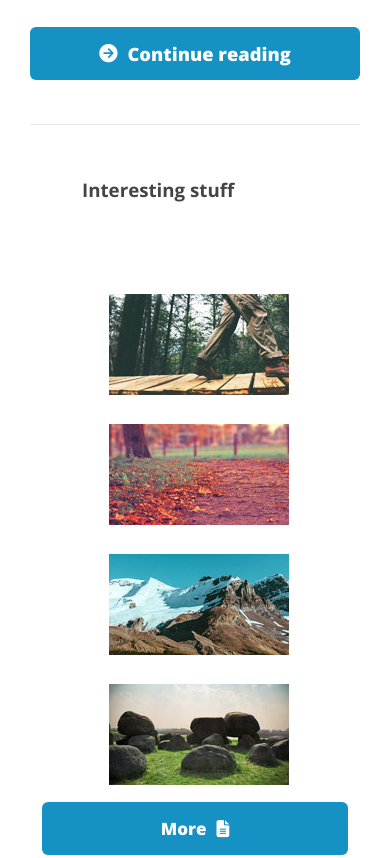
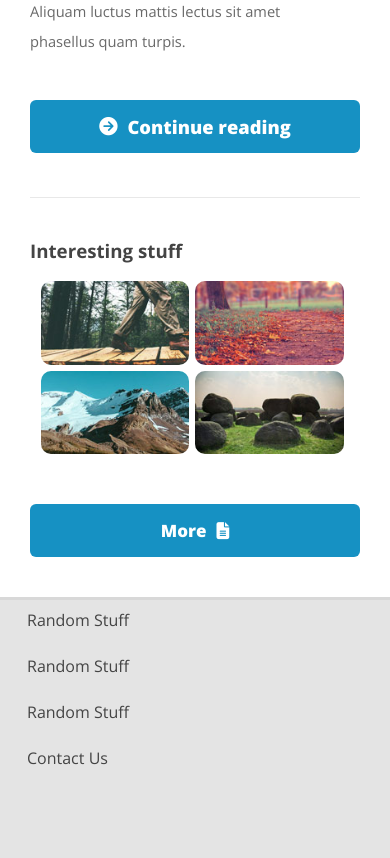
Before and after one commit to PatrykBombik/Verti, a website built with Parcel: page index.html in a window 390 px wide. Shown: the part 2627-3485 px from the top of the page. After the commit the page ends 3408 px from the top, so only its background shows below. Built offline with nearby package versions, Linux system fonts and the light colour scheme.

Commit message:
about mobile tablet

```diff
--- a/index.html
+++ b/index.html
@@ -89,26 +89,23 @@
     <div class="container about__container">
         <div class="row">
             <div class="col_flex">
-                <div class="col-4">
-                    <div class="sidebar">
-                        <div class="widget">
-                            <h3 class="widget__title">Interesting stuff</h3>
-                            <div class="container">
-                                <div class="row widget__pics">
-                                    <div class="col-6"><img src="./assets/pic04.jpg" alt="pic4"></div>
-                                    <div class="col-6"><img src="./assets/pic05.jpg" alt="pic5"></div>
-                                    <div class="col-6"><img src="./assets/pic06.jpg" alt="pic6"></div>
-                                    <div class="col-6"><img src="./assets/pic07.jpg" alt="pic7"></div>
-                                </div>
-                            </div>
-                            <a href="" class="btn"><span class="fas fa-file-alt"></span>More</a>
+                <div class="widget">
+                    <h3 class="widget__title">Interesting stuff</h3>
+                    <div class="widget__inner">
+                        <div class="widget__pics">
+                            <img src="./assets/pic04.jpg" alt="pic4">
+                            <img src="./assets/pic05.jpg" alt="pic5">
+                            <img src="./assets/pic06.jpg" alt="pic6">
+                            <img src="./assets/pic07.jpg" alt="pic7">
                         </div>
                     </div>
+                    <a href="" class="btn"><span class="fas fa-file-alt"></span>More</a>
                 </div>
                 <div class="col-8">
                     <div class="about__inner">
                         <h2 class="about__inner--title">So what's this all about?</h2>
-                        <p class="about__inner--text">This is <span class="bold">Verti</span>, a free and fully responsive HTML5 site template by
+                        <p class="about__inner--text">This is <span class="bold">Verti</span>, a free and fully
+                            responsive HTML5 site template by
                             HTML5 UP. Verti is released under the Creative Commons Attribution license, so feel free to
                             use
                             it for any personal or commercial project you might have going on (just don't forget to
@@ -120,7 +117,7 @@
                             dolor auctor euismod quis eget mi. Etiam eu ante risus. Aliquam erat volutpat. Aliquam
                             luctus
                             mattis lectus sit amet phasellus quam turpis.</p>
-                        <a href="" class="btn">Continue reading<span class="fas fa-arrow-circle-right"></span></a>
+                        <button class="btn">Continue reading<span class="fas fa-arrow-circle-right"></span></button>
                     </div>
                 </div>
             </div>
--- a/scss/_about.scss
+++ b/scss/_about.scss
@@ -12,24 +12,42 @@
         justify-content: flex-start;
         align-items: flex-start;
 
-        .col-4 {
-          .sidebar {
+        @media (min-width: 1030px) {
+          display: flex;
+          justify-content: space-between;
+        }
+
         .widget {
+          width: 100%;
+          padding: 0;
+
           .widget__title {
-                padding: 40px;
+            padding: 40px 0 0 0;
+            margin-bottom: 18px;
           }
-              .container {
+
+          .widget__inner {
+
             .widget__pics {
-                  padding: 40px 0 0 40px;
+              display: flex;
+              flex-wrap: wrap;
+              justify-content: center;
 
-                    .col-6 {
+              img {
+                width: 45%;
+                border-radius: 10px;
+                margin-bottom: 6px;
+                margin-right: 6px;
+
+
+              }
             }
           }
         }
 
         .btn {
-                }
-              }
+
+          margin-top: 44px;
         }
       }
 
@@ -53,6 +71,7 @@
             font-weight: 300;
             margin-bottom: 2em;
             line-height: 2em;
+            padding: 0 40px 0 0;
           }
 
           .bold {
@@ -60,6 +79,7 @@
           }
 
           .btn {
+            width: 100%;
             font-family: 'Open Sans', sans-serif;
             padding: 12.91px 30.75px;
             font-size: 18.33px;
@@ -83,4 +103,3 @@
     }
   }
 }
-  }
```
Lines whose indentation alone changed are shown as unchanged.
